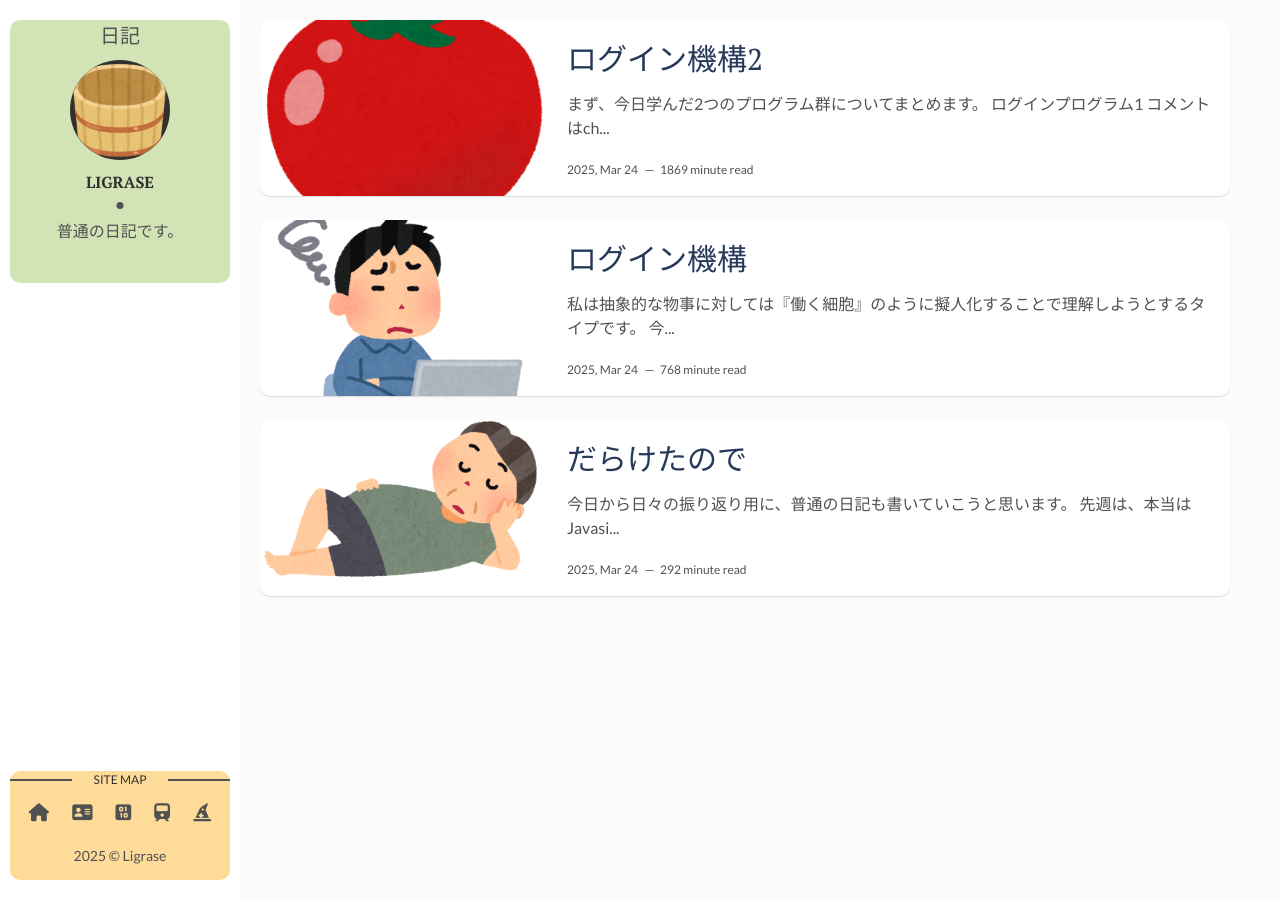
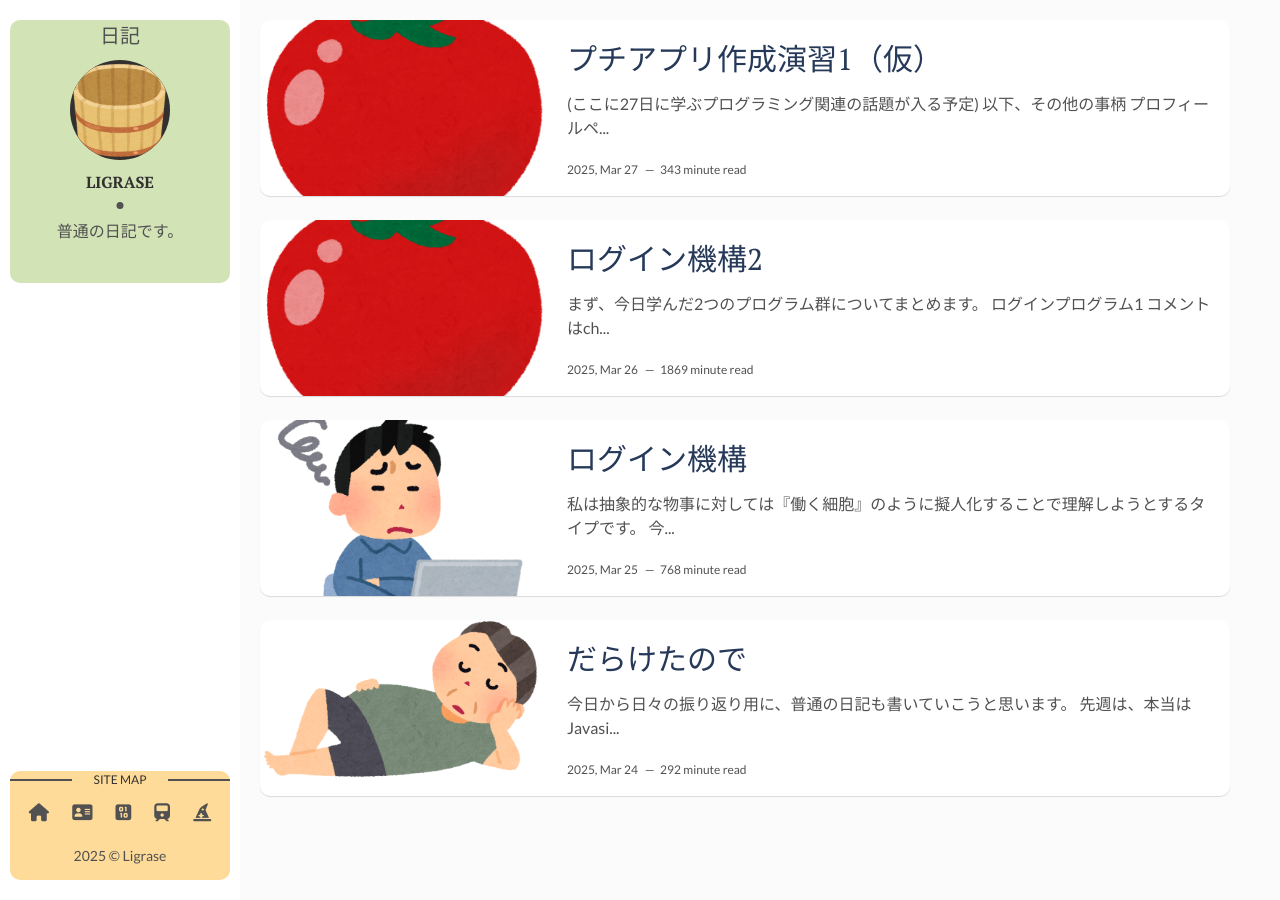
Before and after one commit to Liqrase/diary-3, a Jekyll site: the page built from index.html, in a window 1280 px wide. Built offline with Jekyll 4.4.1, drawn with Linux system fonts in a browser that asks for light colours; nearby versions of some CDN libraries; the list of posts is cut into pages by our own code; some of the changed lines change nothing that is shown.

Commit message:
250326-p

````diff
--- a/_posts/2025-03-25-diary250325.markdown
+++ b/_posts/2025-03-25-diary250325.markdown
@@ -1,7 +1,7 @@
 ---
 layout: post
 title: ログイン機構
-date: 2025-03-24 21:00:00
+date: 2025-03-25 21:00:00
 description:  # Add post description (optional)
 img: postimg/computer_password_wasureta.png # Add image post (optional)
 fig-caption: # Add figcaption (optional)
--- a/_posts/2025-03-26-diary250326.markdown
+++ b/_posts/2025-03-26-diary250326.markdown
@@ -1,7 +1,7 @@
 ---
 layout: post
 title: ログイン機構2
-date: 2025-03-24 23:00:00
+date: 2025-03-26 23:00:00
 description:  # Add post description (optional)
 img: postimg/tomato_red.png # Add image post (optional)
 fig-caption: # Add figcaption (optional)
--- /dev/null
+++ b/_posts/2025-03-27-diary250327.markdown
@@ -0,0 +1,51 @@
+---
+layout: post
+title: プチアプリ作成演習1（仮）
+date: 2025-03-27 23:00:00
+description:  # Add post description (optional)
+img: postimg/tomato_red.png # Add image post (optional)
+fig-caption: # Add figcaption (optional)
+tags: [日記]
+---
+
+(ここに27日に学ぶプログラミング関連の話題が入る予定)
+
+## 以下、その他の事柄
+### プロフィールページを改修
+昨日作成した[ﾌﾟﾛﾌｨｰﾙ](https://liqrase.github.io/cafe/profile "ﾌﾟﾛﾌｨｰﾙ")ページを2点改宗しました。<br>
+1点目は、スマホで閲覧してもパソコンで閲覧したみたいに表示されるという問題。
+chatGPTに投げたところ、いくつかのcssコードの修正と共に、
+charset="UTF-8"の後に
+```html
+  <meta name="viewport" content="width=device-width, initial-scale=1.0">
+```
+を入れていないからだという指摘を受け、これを入れたら解決しました。<br>
+一度、挿入箇所をヘッダーを生成するjs読み込みコードの後にしてしまい、表示をバグらせてしまった模様。
+
+また、プロフィール画像を当初は自作の↓の者にしていたのですが、<br>
+<img src="images/ligreen.png" alt="プロフィール画像" style="width: 150px; height: auto;"><br>
+パッとページを開いて見た時の不快感が強かったので、<br>
+<img src="images/ligreen2.png" alt="プロフィール画像" style="width: 150px; height: auto;"><br>
+を新たに作って変えました。
+
+とはいえ、最初の絵もせっかく作ったことですし、私個人としては元の絵の方が好きだったりするので、<br>
+マウスオーバーしたりスマホでタップをすると、最初の絵が現れる仕組みにしました。
+
+しかし、これらの絵(特に新しい方)は私の似顔絵としてイマイチな気がしてならない。<br>
+他人からどう映って見えているのかが分からないので、何とももどかしくなりました。<br>
+一度似顔絵のプロに描いて貰いたい気分です。
+
+### Githubで無理矢理過去のコミットに戻すコード
+上のプロフィールページの改修の過程で必要になったのでchatGPTに教えて貰いました。<br>
+GithubのHistoryのページでコミットIDを確認し、
+```git
+git reset --hard <コミットID> #完全に撒き戻す
+git push -f origin main #強制push
+```
+共有リポジトリに対して行う時には慎重に！
+
+### Jekyllの日記ファイル名の仕様
+Jekyllの日記投稿用のMarkdownファイル名は、この記事のファイル名 2025-03-27-diary250327.markdown のように、<br>
+日付(YYYY-MM-DD)-タイトル.markdown という形式にする必要があるのですが、<br>
+タイトルの部分を他の記事と同じにしてしまうと、古い同名タイトルの記事を開いたときに新しい方の同名記事が表示されてしまうようです。<br>
+ちょっと面倒くさい。
````
Also changed, not shown: assets/img/postimg/ligreen.png (added), assets/img/postimg/ligreen2.png (added).
